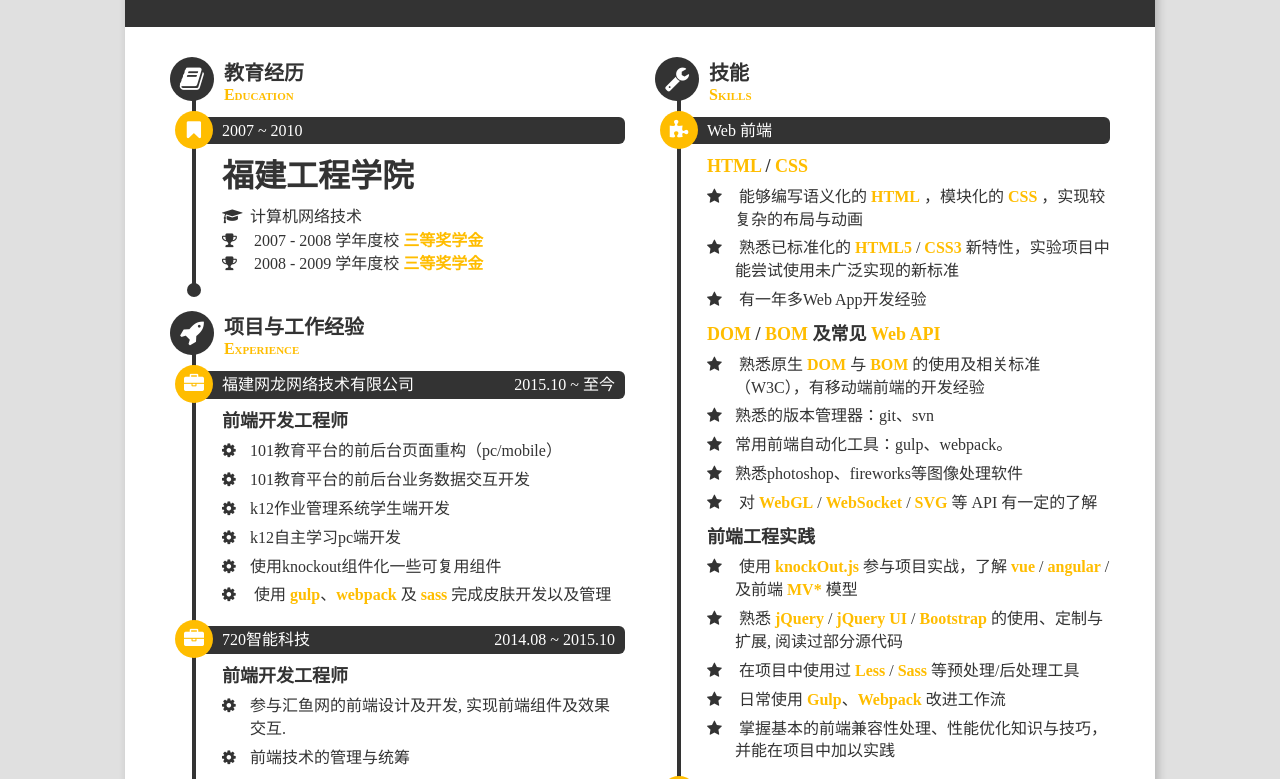
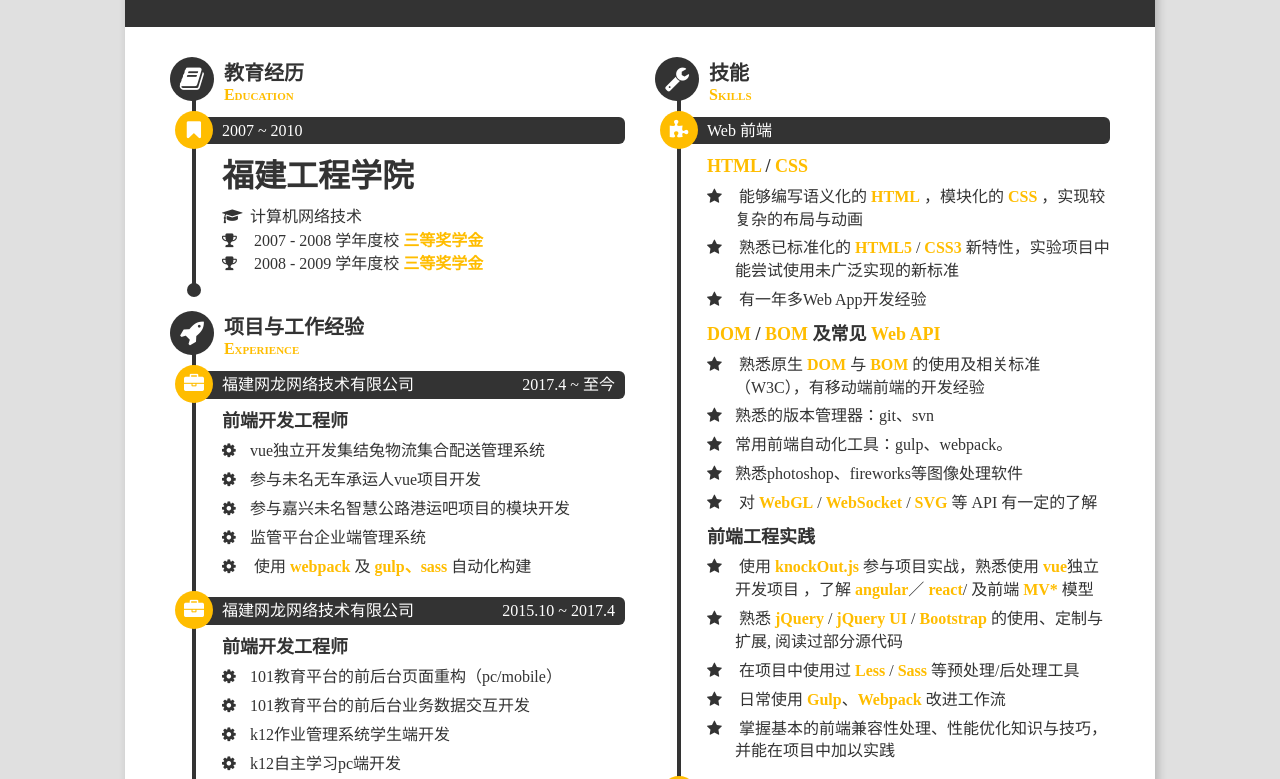
Before and after one commit to ganqz/ganqz.github.io, a plain HTML site: page resume/resume.html in a window 1280 px wide. Shown: the part 171-950 px from the top of the page. Drawn offline with Linux system fonts and the light colour scheme.

Commit message:
2017.10-22

```diff
--- a/resume/resume.html
+++ b/resume/resume.html
@@ -84,7 +84,27 @@
 								<li class="timeline-item experience-internship">
 									<h3 class="timeline-title">
 										<span class="experience-place">福建网龙网络技术有限公司</span>
-										<time class="experience-time">2015.10 ~ 至今</time>
+										<time class="experience-time">2017.4 ~ 至今</time>
+									</h3>
+									<dl class="experience-description timeline-content">
+										<dt class="experience-position">前端开发工程师</dt>
+										<dd class="experience-task">vue独立开发集结兔物流集合配送管理系统</dd>
+										<dd class="experience-task">参与未名无车承运人vue项目开发</dd>
+										<dd class="experience-task">参与嘉兴未名智慧公路港运吧项目的模块开发</dd>
+										<dd class="experience-task">监管平台企业端管理系统</dd>
+										<dd class="experience-task">
+											使用
+											<strong>webpack</strong>
+											及
+											<strong>gulp、sass</strong>
+											自动化构建
+										</dd>
+									</dl>
+								</li>
+								<li class="timeline-item experience-internship">
+									<h3 class="timeline-title">
+										<span class="experience-place">福建网龙网络技术有限公司</span>
+										<time class="experience-time">2015.10 ~ 2017.4</time>
 									</h3>
 									<dl class="experience-description timeline-content">
 										<dt class="experience-position">前端开发工程师</dt>
@@ -104,19 +124,8 @@
 								</li>
 								<li class="timeline-item experience-internship">
 									<h3 class="timeline-title">
-										<span class="experience-place">720智能科技</span>
-										<time class="experience-time">2014.08 ~ 2015.10</time>
-									</h3>
-									<dl class="experience-description timeline-content">
-										<dt class="experience-position">前端开发工程师</dt>
-										<dd class="experience-task">参与汇鱼网的前端设计及开发, 实现前端组件及效果交互.</dd>
-										<dd class="experience-task">前端技术的管理与统筹</dd>
-									</dl>
-								</li>
-								<li class="timeline-item experience-internship">
-									<h3 class="timeline-title">
 										<span class="experience-place">福建微商网络技术有限公司</span>
-										<time class="experience-time">2013.08 ~ 2014.08</time>
+										<time class="experience-time">2013.08 ~ 2015.10</time>
 									</h3>
 									<dl class="experience-description timeline-content">
 										<dt class="experience-position">前端开发工程师</dt>
@@ -243,11 +252,11 @@
 											<span>
 												使用
 												<strong>knockOut.js</strong>
-												参与项目实战，了解
-												<strong>vue</strong>
-												/
-												<strong>angular</strong>
-												/
+												参与项目实战，熟悉使用
+												<strong>vue</strong>独立开发项目
+												，了解
+												<strong>angular</strong>／
+												<strong>react</strong>/
 												及前端
 												<strong>MV*</strong>
 												模型
@@ -293,6 +302,7 @@
 										<strong>自我评价：</strong>
 									</dt>
 									<dl class="timeline-content strengths">
+										<dd class="skills-item-description">对于自动化构建，项目的可维护性管理规划有自己的心得以及经验,有独立设计vue项目框架的能力。</dd>
 										<dd class="skills-item-description">提出前端代码规范及管理方案、前端性能优化方案。达到最佳用户体验效果。在网站的前端优化有一定的经验，针对网站实际情况</dd>
 										<dd class="skills-item-description">
 											<span>
```
